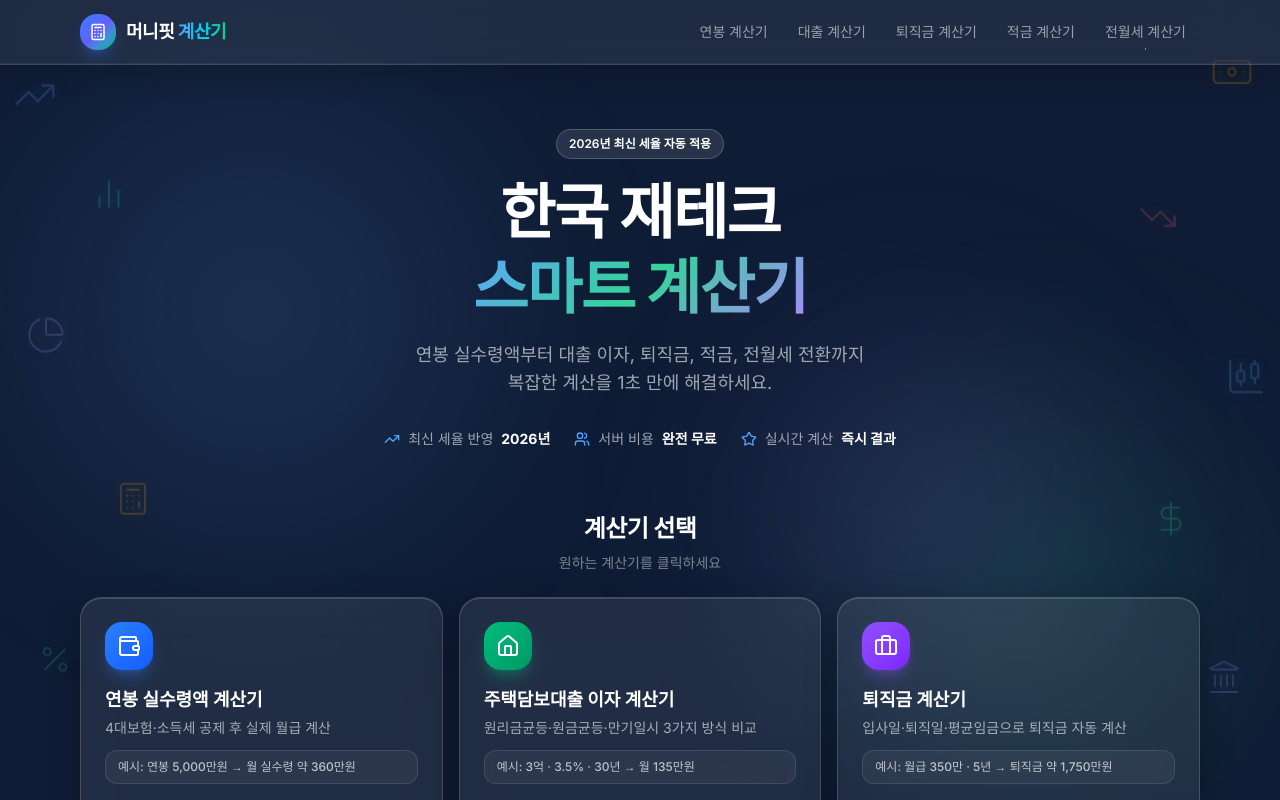
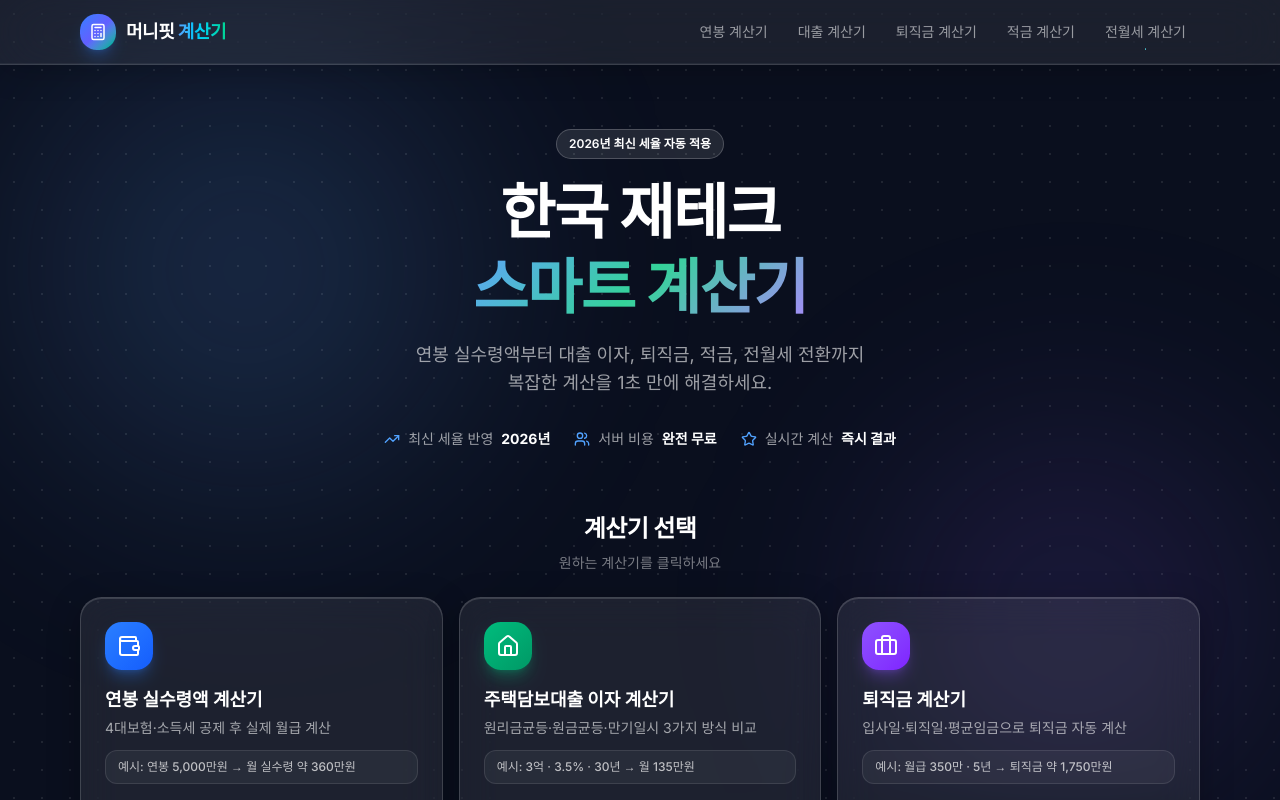
Before and after one commit to xowk9876/n-job-studio, a Next.js app: page / in a window 1280 px wide. Shown: the top 800 px of the page. Built offline with nearby package versions, Linux system fonts and the light colour scheme.

Commit message:
design: Dot Grid + Aurora 오브 2개 — Linear/Vercel 스타일 배경 적용

```diff
--- a/app/globals.css
+++ b/app/globals.css
@@ -59,7 +59,7 @@
   --brand-radius: 1rem;
 
   /* ── 기존 테마 변수 ── */
-  --background: #0f1c35;
+  --background: #0a0f1e;
   --foreground: #f0f4ff;
   --card: rgba(255, 255, 255, 0.09);
   --card-foreground: #f0f4ff;
@@ -95,7 +95,14 @@
 
   body {
     @apply text-foreground antialiased;
-    background-color: #0f1c35;
+    background-color: #0a0f1e;
+    /* Dot Grid — Linear/Vercel 스타일 */
+    background-image: radial-gradient(
+      circle,
+      rgba(255, 255, 255, 0.09) 1px,
+      transparent 1px
+    );
+    background-size: 28px 28px;
     min-height: 100vh;
   }
 
--- a/components/layout/AnimatedBackground.tsx
+++ b/components/layout/AnimatedBackground.tsx
@@ -1,66 +1,28 @@
 'use client'
 
 import { motion } from 'framer-motion'
-import {
-  TrendingUp,
-  TrendingDown,
-  BarChart2,
-  PieChart,
-  DollarSign,
-  Calculator,
-  Percent,
-  Landmark,
-  CandlestickChart,
-  Banknote,
-} from 'lucide-react'
 
-/* ── 그라데이션 오브 ── */
 const orbs = [
   {
-    color: 'rgba(96, 165, 250, 0.18)',
-    size: 650,
-    top: '-8%',
-    left: '-10%',
-    duration: 22,
-    xRange: [-40, 60, -20, 40, -40],
-    yRange: [0, 50, -30, 60, 0],
+    // 블루 — 좌상단
+    color: 'rgba(96, 165, 250, 0.22)',
+    size: 700,
+    top: '-15%',
+    left: '-12%',
+    duration: 24,
+    xRange: [-30, 50, -10, 40, -30],
+    yRange: [0, 40, -25, 50, 0],
   },
   {
-    color: 'rgba(52, 211, 153, 0.17)',
-    size: 540,
-    bottom: '-12%',
-    right: '-6%',
-    duration: 28,
-    xRange: [0, -50, 30, -60, 0],
-    yRange: [0, -40, 50, -30, 0],
+    // 바이올렛 — 우하단
+    color: 'rgba(139, 92, 246, 0.18)',
+    size: 600,
+    bottom: '-18%',
+    right: '-10%',
+    duration: 30,
+    xRange: [0, -40, 25, -50, 0],
+    yRange: [0, -35, 40, -25, 0],
   },
-  {
-    color: 'rgba(167, 139, 250, 0.15)',
-    size: 480,
-    top: '38%',
-    right: '12%',
-    duration: 18,
-    xRange: [0, 40, -50, 30, 0],
-    yRange: [0, -60, 20, -40, 0],
-  },
-]
-
-/* ── 왼쪽 아이콘 — left/top 모두 다르게 흩뿌리기 ── */
-const leftIcons = [
-  { Icon: TrendingUp,       top:  '8%', left:  '1%', color: '#60a5fa', size: 44, duration: 14, delay: 0   },
-  { Icon: BarChart2,        top: '22%', left:  '7%', color: '#34d399', size: 38, duration: 18, delay: 1.5 },
-  { Icon: PieChart,         top: '40%', left:  '2%', color: '#a78bfa', size: 40, duration: 16, delay: 3   },
-  { Icon: Calculator,       top: '60%', left:  '9%', color: '#f59e0b', size: 36, duration: 20, delay: 0.5 },
-  { Icon: Percent,          top: '80%', left:  '3%', color: '#34d399', size: 34, duration: 13, delay: 2   },
-]
-
-/* ── 오른쪽 아이콘 — right/top 모두 다르게 흩뿌리기 ── */
-const rightIcons = [
-  { Icon: Banknote,         top:  '6%', right:  '2%', color: '#f59e0b', size: 44, duration: 17, delay: 1   },
-  { Icon: TrendingDown,     top: '25%', right:  '8%', color: '#f87171', size: 40, duration: 15, delay: 2.5 },
-  { Icon: CandlestickChart, top: '44%', right:  '1%', color: '#60a5fa', size: 42, duration: 19, delay: 0   },
-  { Icon: DollarSign,       top: '63%', right:  '7%', color: '#34d399', size: 38, duration: 12, delay: 3.5 },
-  { Icon: Landmark,         top: '82%', right:  '3%', color: '#a78bfa', size: 36, duration: 16, delay: 1   },
 ]
 
 export default function AnimatedBackground() {
@@ -70,7 +32,6 @@ export default function AnimatedBackground() {
       style={{ zIndex: 0 }}
       aria-hidden="true"
     >
-      {/* ── 그라데이션 오브 ── */}
       {orbs.map((orb, i) => (
         <motion.div
           key={`orb-${i}`}
@@ -86,8 +47,8 @@ export default function AnimatedBackground() {
             width: orb.size,
             height: orb.size,
             borderRadius: '50%',
-            background: `radial-gradient(circle, ${orb.color} 0%, transparent 70%)`,
-            filter: 'blur(80px)',
+            background: `radial-gradient(circle, ${orb.color} 0%, transparent 68%)`,
+            filter: 'blur(90px)',
             willChange: 'transform',
             top: orb.top,
             left: orb.left,
@@ -96,46 +57,6 @@ export default function AnimatedBackground() {
           }}
         />
       ))}
-
-      {/* ── 왼쪽 플로팅 아이콘 ── */}
-      {leftIcons.map(({ Icon, top, left, color, size, duration, delay }, i) => (
-        <motion.div
-          key={`left-${i}`}
-          animate={{ y: [-10, 10, -10] }}
-          transition={{ duration, delay, repeat: Infinity, ease: 'easeInOut' }}
-          style={{
-            position: 'absolute',
-            top,
-            left,
-            color,
-            opacity: 0.22,
-            willChange: 'transform',
-            filter: `drop-shadow(0 0 8px ${color}88)`,
-          }}
-        >
-          <Icon width={size} height={size} strokeWidth={1.2} />
-        </motion.div>
-      ))}
-
-      {/* ── 오른쪽 플로팅 아이콘 ── */}
-      {rightIcons.map(({ Icon, top, right, color, size, duration, delay }, i) => (
-        <motion.div
-          key={`right-${i}`}
-          animate={{ y: [-10, 10, -10] }}
-          transition={{ duration, delay, repeat: Infinity, ease: 'easeInOut' }}
-          style={{
-            position: 'absolute',
-            top,
-            right,
-            color,
-            opacity: 0.22,
-            willChange: 'transform',
-            filter: `drop-shadow(0 0 8px ${color}88)`,
-          }}
-        >
-          <Icon width={size} height={size} strokeWidth={1.2} />
-        </motion.div>
-      ))}
     </div>
   )
 }
```
